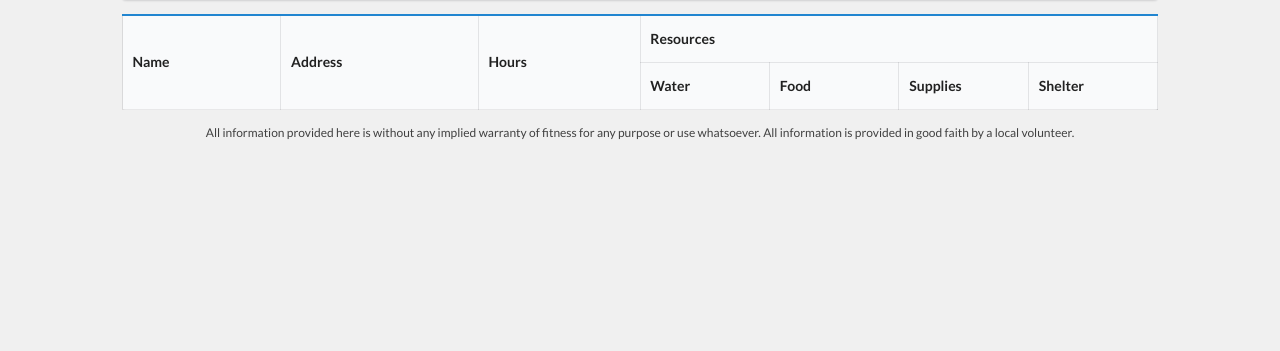
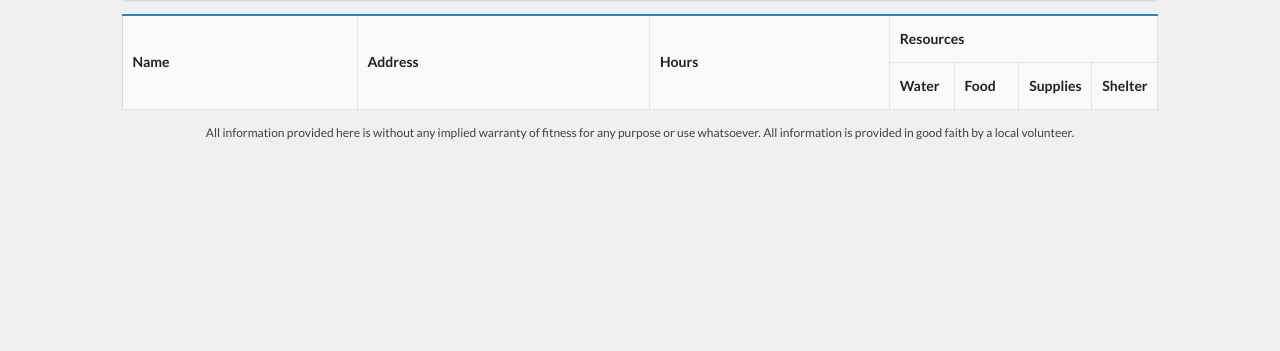
Before and after one commit to wadefletch/FloodRelief, a Flask app: page /all in a window 1280 px wide. Shown: the part 69-420 px from the top of the page. Run offline with Flask 2, Linux system fonts and the light colour scheme; data that the repository does not hold is empty; parts of the project's set-up code (start-up, migrations or seed data) failed here and were passed over; some libraries are stand-ins or nearby versions.

Commit message:
style fix

```diff
--- a/app/templates/all.html
+++ b/app/templates/all.html
@@ -9,13 +9,13 @@
         <th rowspan="2">Name</th>
         <th rowspan="2">Address</th>
         <th rowspan="2">Hours</th>
-        <th colspan="4" class="eight wide">Resources</th>
+        <th colspan="4" class="four wide">Resources</th>
     </tr>
     <tr>
-        <th class="two wide">Water</th>
-        <th class="two wide">Food</th>
-        <th class="two wide">Supplies</th>
-        <th class="two wide">Shelter</th>
+        <th class="one wide">Water</th>
+        <th class="one wide">Food</th>
+        <th class="one wide">Supplies</th>
+        <th class="one wide">Shelter</th>
     </tr>
     </thead>
     <tbody>
```
